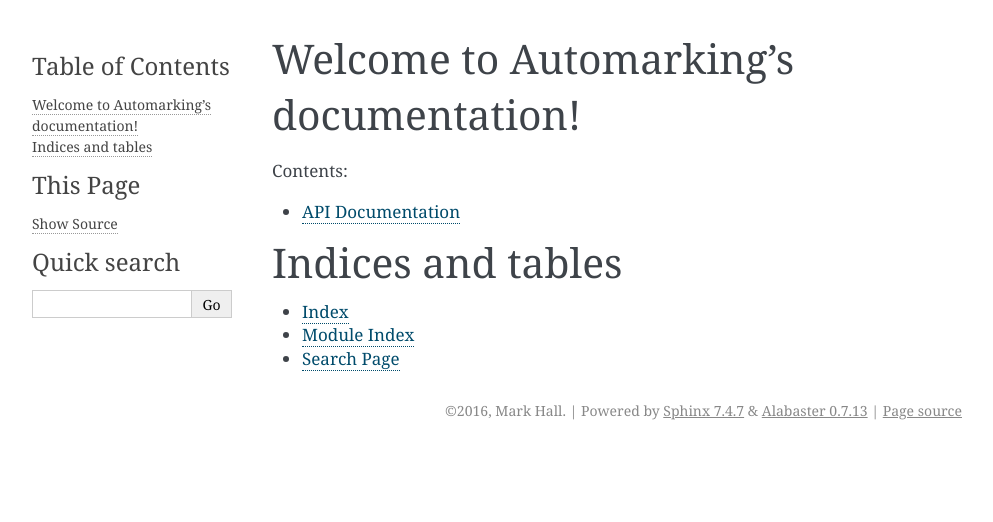
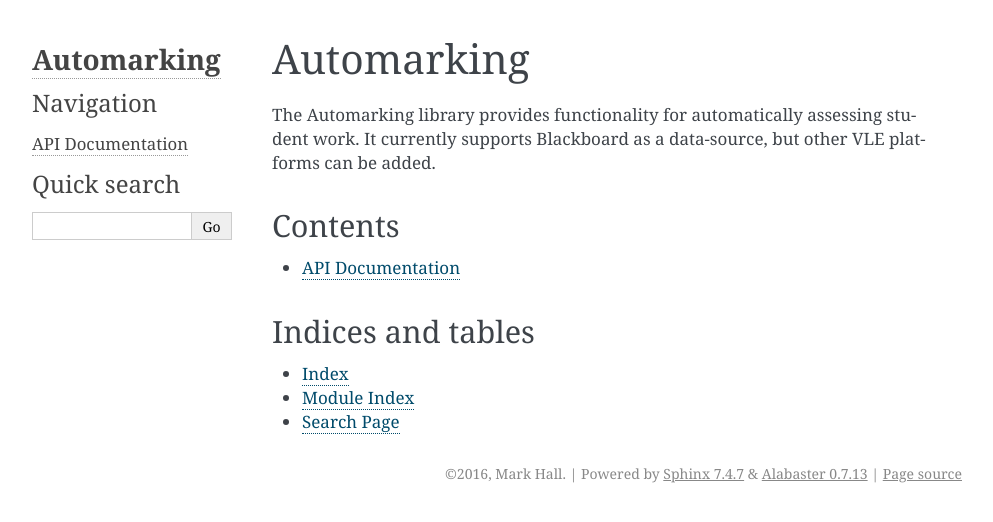
Before and after one commit to scmmmh/automarking, a Sphinx documentation site: the page built from doc/index.rst, in a window 1280 px wide. Shown: the top 522 px of the page, without its empty margins (148-1141 px from the left). Built offline with Sphinx 7.4.7, drawn with Linux system fonts in a browser that asks for light colours.

```diff
--- a/doc/api/index.rst
+++ b/doc/api/index.rst
@@ -3,7 +3,7 @@ API Documentation
 #################
 
 .. toctree::
-   :maxdepth: 1
+   :maxdepth: 2
 
    automarking
    automarking_core
--- a/doc/conf.py
+++ b/doc/conf.py
@@ -13,6 +13,7 @@
 # All configuration values have a default; values that are commented out
 # serve to show the default.
 
+import alabaster
 import sys
 import os
 
@@ -30,6 +31,7 @@ import os
 # extensions coming with Sphinx (named 'sphinx.ext.*') or your custom
 # ones.
 extensions = [
+    'alabaster',
     'sphinx.ext.autodoc',
     'sphinx.ext.intersphinx',
     'sphinx.ext.mathjax',
@@ -117,10 +119,10 @@ html_theme = 'alabaster'
 # Theme options are theme-specific and customize the look and feel of a theme
 # further.  For a list of options available for each theme, see the
 # documentation.
-#html_theme_options = {}
+html_theme_options = {'github_button': False}
 
 # Add any paths that contain custom themes here, relative to this directory.
-#html_theme_path = []
+html_theme_path = [alabaster.get_path()]
 
 # The name for this set of Sphinx documents.  If None, it defaults to
 # "<project> v<release> documentation".
@@ -157,7 +159,11 @@ html_static_path = ['_static']
 #html_use_smartypants = True
 
 # Custom sidebar templates, maps document names to template names.
-#html_sidebars = {}
+html_sidebars = {'**': ['about.html',
+                        'navigation.html',
+                        'relations.html',
+                        'searchbox.html',
+                        'donate.html',]}
 
 # Additional templates that should be rendered to pages, maps page names to
 # template names.
--- a/doc/index.rst
+++ b/doc/index.rst
@@ -3,13 +3,19 @@
    You can adapt this file completely to your liking, but it should at least
    contain the root `toctree` directive.
 
-Welcome to Automarking's documentation!
-=======================================
+###########
+Automarking
+###########
 
-Contents:
+The Automarking library provides functionality for automatically assessing student
+work. It currently supports Blackboard as a data-source, but other VLE platforms
+can be added.
+
+Contents
+========
 
 .. toctree::
-   :maxdepth: 1
+   :maxdepth: 2
 
    api/index
 
```
